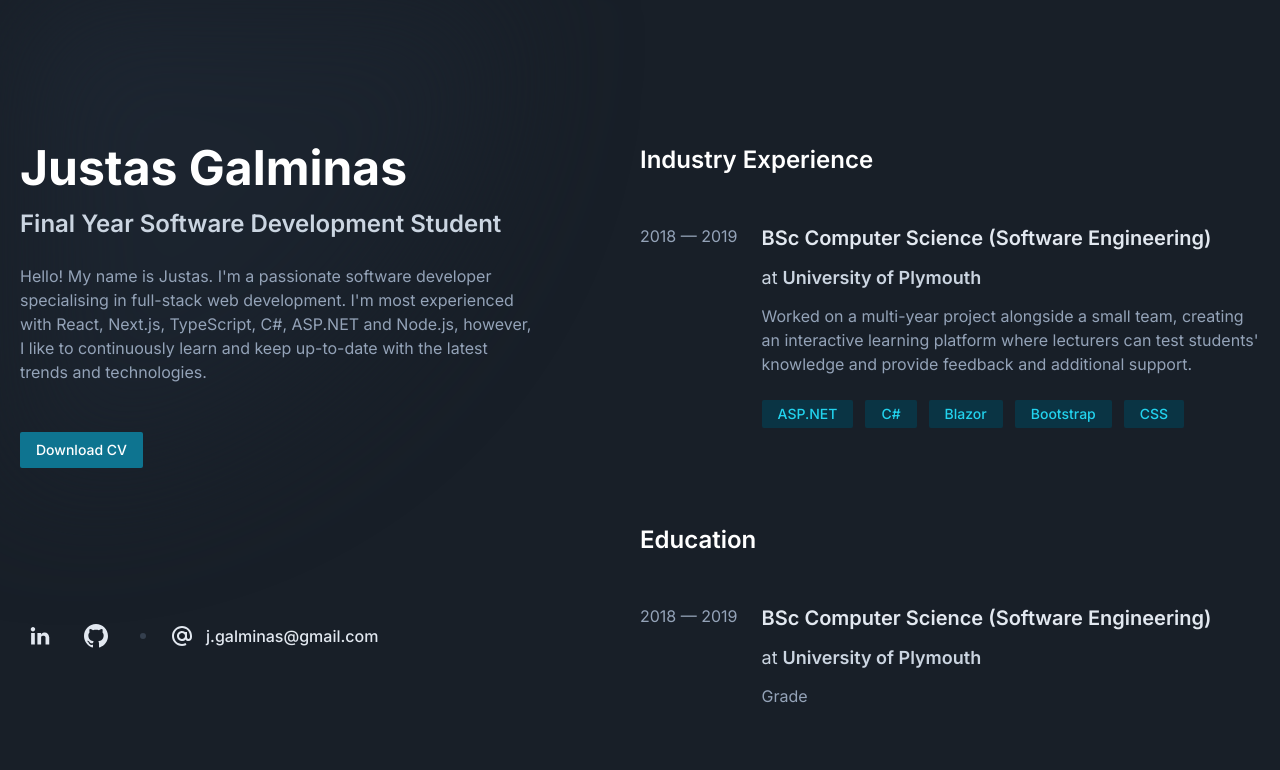
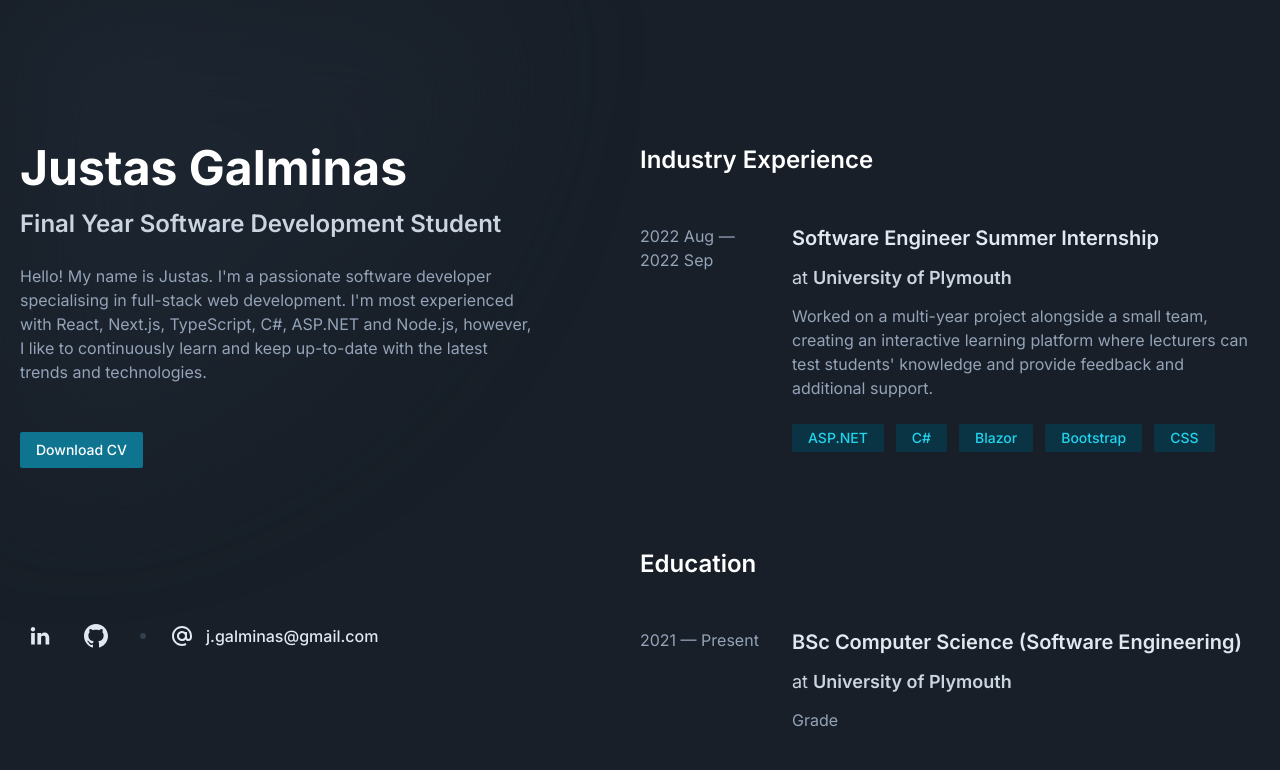
Before and after one commit to jgalminas/portfolio, a Next.js app: page / in a window 1280 px wide. Shown: the top 770 px of the page. Built offline with nearby package versions, Linux system fonts and the light colour scheme.

Commit message:
added proper exp desc

```diff
--- a/src/components/Experience.tsx
+++ b/src/components/Experience.tsx
@@ -12,7 +12,7 @@ export default function Experience({ data }: ExperienceProps) {
 				return (
 					<div key={key} className='flex flex-col sm:flex-row gap-3 sm:gap-6'>
 
-						<p className='text-slate-400 min-w-fit'> { exp.date } </p>
+						<p className='text-slate-400 min-w-[8rem]'> { exp.date } </p>
 
 						<div className='flex flex-col gap-3'>
 							<h2 className='text-xl text-slate-200 font-semibold'> { exp.title } </h2>
--- a/src/data.ts
+++ b/src/data.ts
@@ -8,9 +8,9 @@ export type Experience = {
 
 export const EXPERIENCE: Experience[] = [
 	{
-		title: 'BSc Computer Science (Software Engineering)',
+		title: 'Software Engineer Summer Internship',
 		description: 'Worked on a multi-year project alongside a small team, creating an interactive learning platform where lecturers can test students\' knowledge and provide feedback and additional support.',
-		date: '2018 — 2019',
+		date: '2022 Aug — 2022 Sep',
 		place: 'University of Plymouth',
 		skills: [ 'ASP.NET', 'C#', 'Blazor', 'Bootstrap', 'CSS' ]
 	}
@@ -20,13 +20,13 @@ export const EDUCATION: Experience[] = [
 	{
 		title: 'BSc Computer Science (Software Engineering)',
 		description: 'Grade',
-		date: '2018 — 2019',
+		date: '2021 — Present',
 		place: 'University of Plymouth'
 	},
 	{
 		title: 'Access to HE (Computing)',
 		description: 'Distinction',
-		date: '2018 — 2019',
+		date: '2020 — 2021',
 		place: 'City College Plymouth'
 	}
 ];
```
